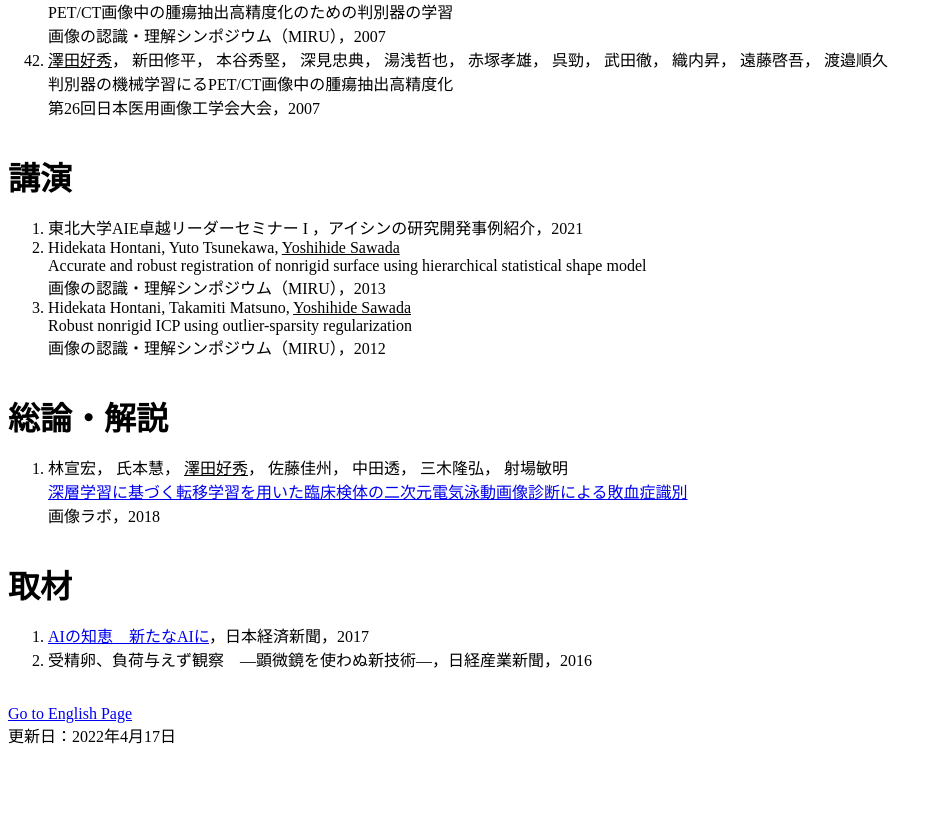
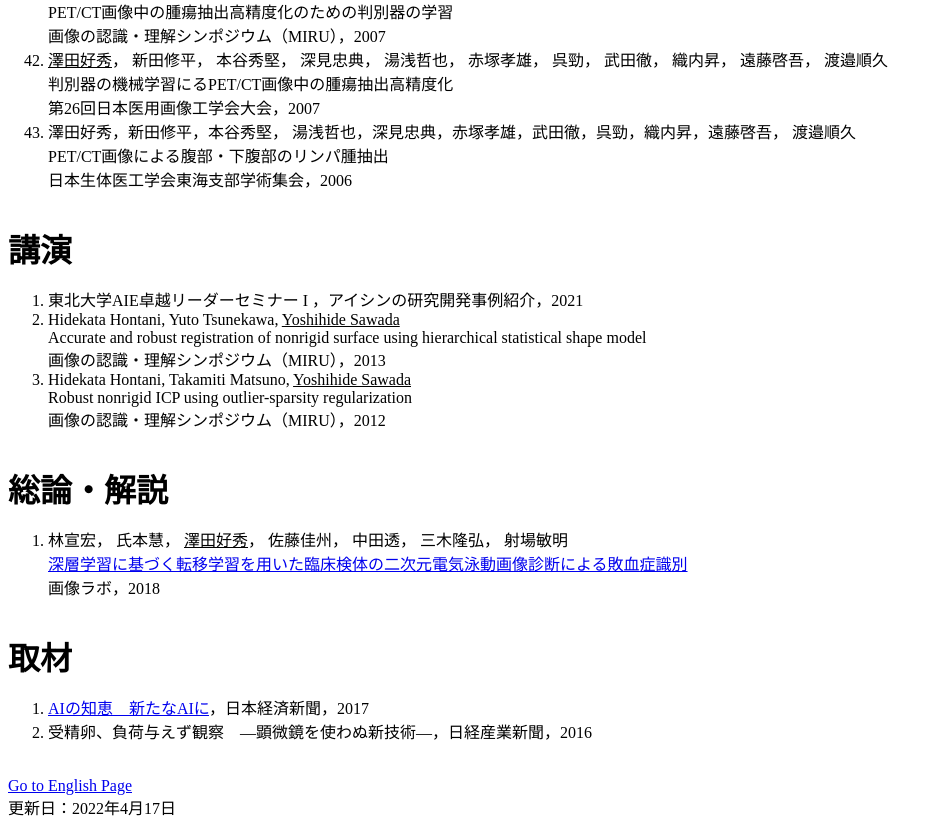
Before and after one commit to yoshihidesawada-new/yoshihide.sawada, a plain HTML site: page index_jp.html in a window 1280 px wide. Shown: the part 3987-4814 px from the top of the page, without its empty margins (0-942 px from the left). Before the commit the page ends 4742 px from the top, so only its background shows below. Drawn offline with Linux system fonts and the light colour scheme.

Commit message:
Update index_jp.html

```diff
--- a/index_jp.html
+++ b/index_jp.html
@@ -207,6 +207,9 @@
   <li><U>澤田好秀</U>， 新田修平， 本谷秀堅， 深見忠典， 湯浅哲也， 赤塚孝雄， 呉勁， 武田徹， 織内昇， 遠藤啓吾， 渡邉順久
     <br>判別器の機械学習にるPET/CT画像中の腫瘍抽出高精度化
     <br>第26回日本医用画像工学会大会，2007</li>
+  <li>澤田好秀，新田修平，本谷秀堅， 湯浅哲也，深見忠典，赤塚孝雄，武田徹，呉勁，織内昇，遠藤啓吾， 渡邉順久
+    <br>PET/CT画像による腹部・下腹部のリンパ腫抽出
+    <br>日本生体医工学会東海支部学術集会，2006</li>
 </ol>
 <br>
 
```
